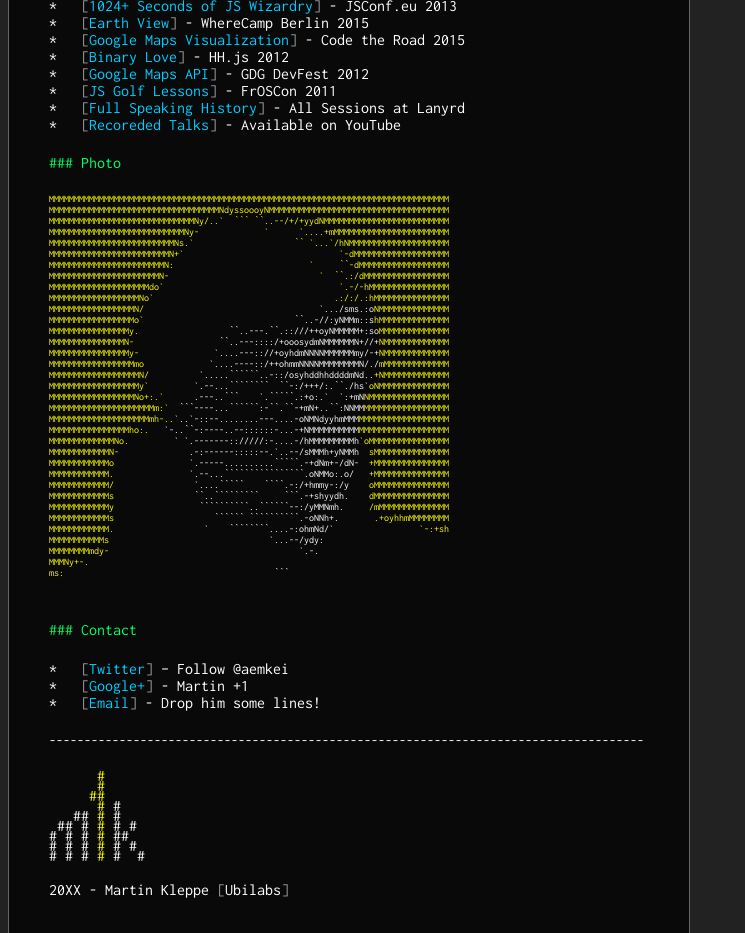
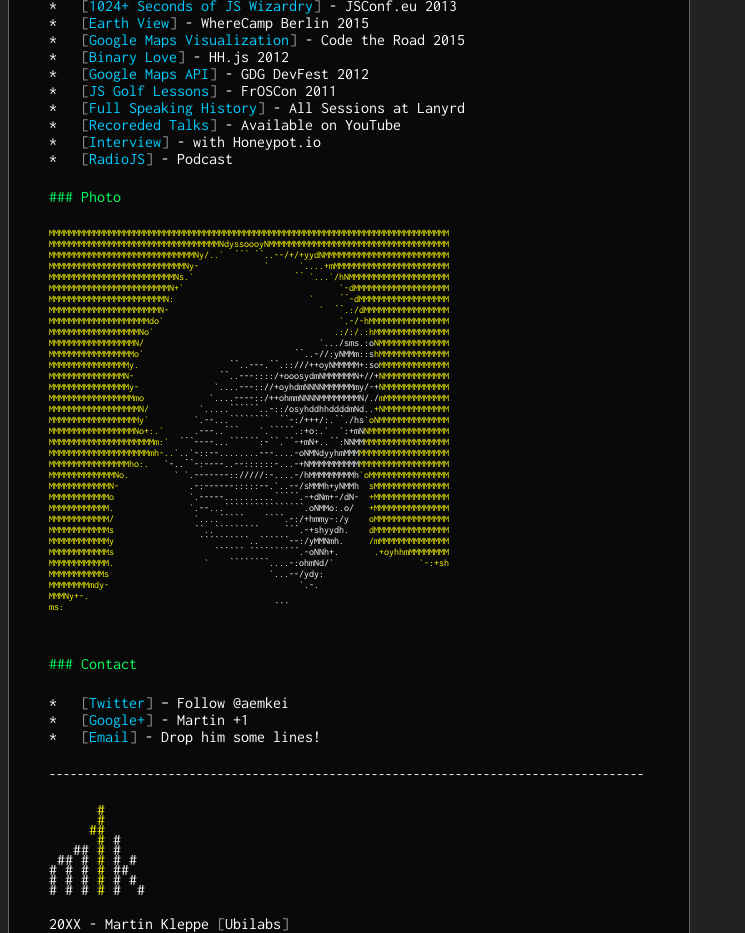
Before and after one commit to aemkei/aemkei.github.io, a plain HTML site: page index.html in a window 1280 px wide. Shown: the part 3960-4893 px from the top of the page, without its empty margins (0-745 px from the left). Drawn offline with Linux system fonts and the light colour scheme.

Commit message:
add links to blog and podcast

```diff
--- a/index.html
+++ b/index.html
@@ -270,6 +270,8 @@ aem1k.com/ffconf'&lt;/script>-ffconf
       <li><a href="https://docs.google.com/a/ubilabs.net/present/view?id=dds45w4x_88gz75dkgn">JS Golf Lessons</a> - FrOSCon 2011</li>
       <li><a href="http://lanyrd.com/profile/aemkei/sessions/">Full Speaking History</a> - All Sessions at Lanyrd</li>
       <li><a href="https://www.youtube.com/playlist?list=PLttm25JhpvA7V0Ol0_ryuRRR_45_L0bLH">Recoreded Talks</a> - Available on YouTube</li>
+      <li><a href="http://blog.honeypot.io/working-as-a-developer-at-ubilabs/">Interview</a> - with Honeypot.io</li>
+      <li><a href="soundcloud.com/radiojspodcast/radiojs-31#t=50:36/">RadioJS</a> - Podcast</li>
     </ul>
 
     <h3>Photo</h3>
```
